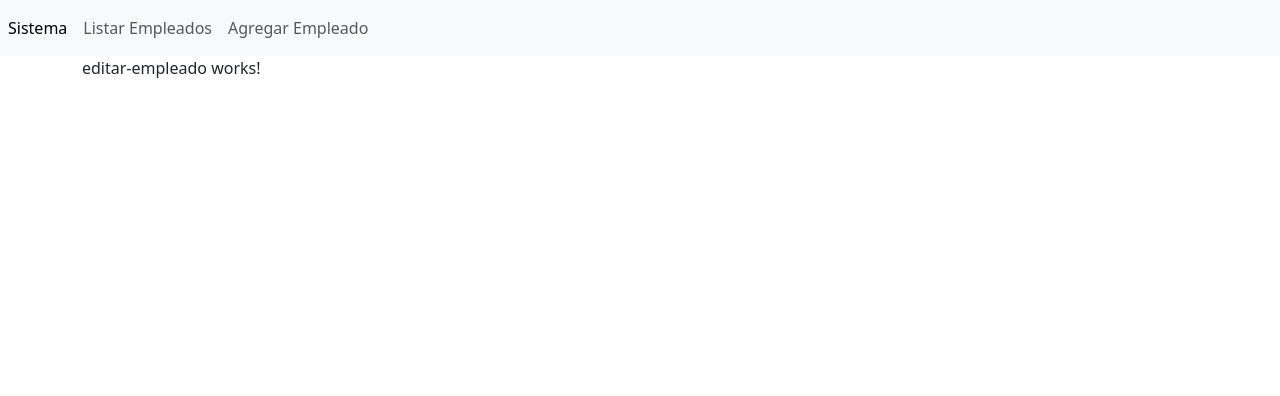
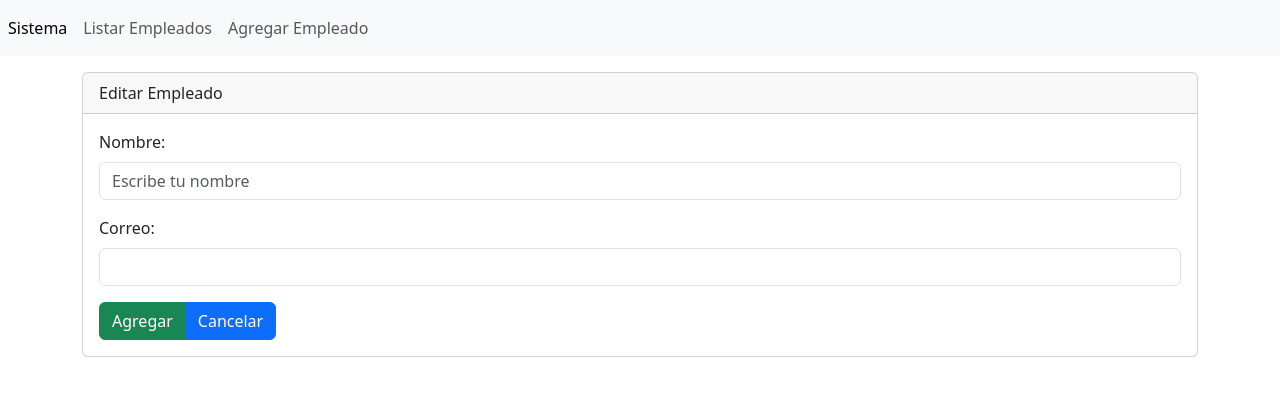
Before and after one commit to StevenGerman/crudAngularEmpleados, an Angular app: page /editar-empleado/1 in a window 1280 px wide. Shown: the top 396 px of the page. Built offline with nearby package versions, Linux system fonts and the light colour scheme.

Commit message:
post andando

```diff
--- a/src/app/components/agregar-empleado/agregar-empleado.component.html
+++ b/src/app/components/agregar-empleado/agregar-empleado.component.html
@@ -1 +1,28 @@
-<p>agregar-empleado works!</p>
+<div class="card mt-3">
+  <div class="card-header">Agregar</div>
+  <div class="card-body">
+    <form [formGroup]="formularioEmpleados"  (ngSubmit)="enviarDatos()">
+      <div class="mb-3">
+        <label for="" class="form-label">Nombre:</label>
+        <input
+          type="text"
+          class="form-control"
+          name=""
+          formControlName="nombre"
+          id=""
+          placeholder="Escribe tu nombre"
+        />
+      </div>
+
+      <div class="mb-3">
+        <label for="" class="form-label">Correo:</label>
+        <input type="email" formControlName="correo"  class="form-control" name="" id="" placeholder="" />
+      </div>
+
+      <div class="btn-group" role="group" aria-label="">
+        <button type="submit" class="btn btn-success">Agregar</button>
+        <button type="button" class="btn btn-primary">Cancelar</button>
+      </div>
+    </form>
+  </div>
+</div>
--- a/src/app/components/agregar-empleado/agregar-empleado.component.ts
+++ b/src/app/components/agregar-empleado/agregar-empleado.component.ts
@@ -1,10 +1,36 @@
-import { Component } from '@angular/core';
+import { Component, OnInit } from '@angular/core';
+import { FormGroup, FormBuilder } from '@angular/forms';
+
+import { CrudService } from 'src/app/servicios/crud.service';
 
 @Component({
   selector: 'app-agregar-empleado',
   templateUrl: './agregar-empleado.component.html',
   styleUrls: ['./agregar-empleado.component.css']
 })
-export class AgregarEmpleadoComponent {
+export class AgregarEmpleadoComponent implements OnInit{
+
+  formularioEmpleados: FormGroup;
+
+  constructor(public formulario:FormBuilder,
+    private servicioEmpleado:CrudService
+  ){
+
+    this.formularioEmpleados = this.formulario.group({
+      nombre:[''],
+      correo:['']
+    });
+  }
+
+  ngOnInit(): void {
+
+  }
+
+  enviarDatos():any{
+
+    console.log(this.formularioEmpleados.value);
+    this.servicioEmpleado.AgregarEmpleado(this.formularioEmpleados.value).subscribe();
+  }
+
 
 }
--- a/src/app/components/editar-empleado/editar-empleado.component.html
+++ b/src/app/components/editar-empleado/editar-empleado.component.html
@@ -1 +1,52 @@
-<p>editar-empleado works!</p>
+
+<div class="card mt-3">
+    <div class="card-header">Editar Empleado</div>
+    <div class="card-body">
+
+        <form action="">
+
+            <div class="mb-3">
+                <label for="" class="form-label">Nombre:</label>
+                <input
+                    type="text"
+                    class="form-control"
+                    name=""
+                    id=""
+                    placeholder="Escribe tu nombre"
+                />
+            </div>
+
+            <div class="mb-3">
+                <label for="" class="form-label">Correo:</label>
+                <input
+                    type="email"
+                    class="form-control"
+                    name=""
+                    id=""
+                    placeholder=""
+                />
+            </div>
+
+            <div class="btn-group" role="group" aria-label="">
+                <button
+                    type="button"
+                    class="btn btn-success"
+                >
+                    Agregar
+                </button>
+                <button
+                    type="button"
+                    class="btn btn-primary"
+                >
+                    Cancelar
+                </button>
+            </div>
+
+
+
+        </form>
+
+
+    </div>
+
+</div>
--- a/src/app/components/listar-empleado/listar-empleado.component.html
+++ b/src/app/components/listar-empleado/listar-empleado.component.html
@@ -21,7 +21,8 @@
                         <td scope="row">0</td>
                         <td>German</td>
                         <td>germangmail.com</td>
-                        <td>Editar  | Borrar</td>
+                        <td>
+                            <a routerLink="/editar-empleado/1">Editar</a>  | Borrar</td>
                     </tr>
 
                 </tbody>
--- /dev/null
+++ b/src/app/servicios/Empleado.model.ts
@@ -0,0 +1,5 @@
+export class Empleado{
+    id?:String;
+    nombre!:String;
+    correo!:String;
+}
--- /dev/null
+++ b/src/app/servicios/crud.service.ts
@@ -0,0 +1,24 @@
+import { Injectable } from '@angular/core';
+
+import { HttpClient } from '@angular/common/http';
+import { Observable } from 'rxjs';
+import { Empleado } from './Empleado.model';
+
+
+@Injectable({
+  providedIn: 'root'
+})
+
+export class CrudService {
+
+  API: string = 'http://localhost/empleados/';
+
+  constructor(private clienteHttp:HttpClient) { }
+
+  AgregarEmpleado(datosEmpleado:Empleado):Observable<any>{
+    return this.clienteHttp.post(this.API+"?insertar=1",datosEmpleado);
+  }
+
+
+
+}
```
Also changed, not shown: src/app/app.module.ts (+8 -1 lines), 1 other file (tests, documents, lock files or other folders).
